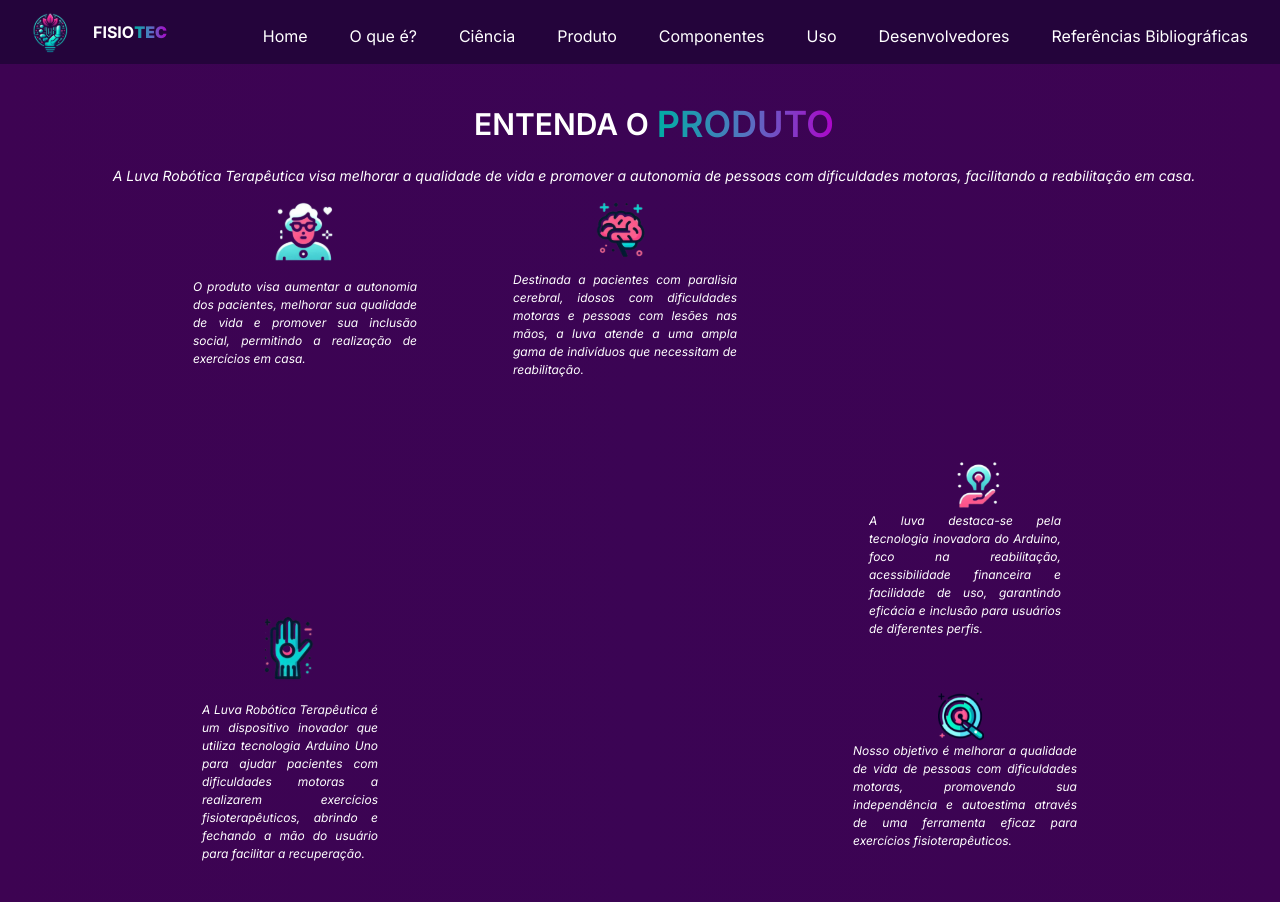
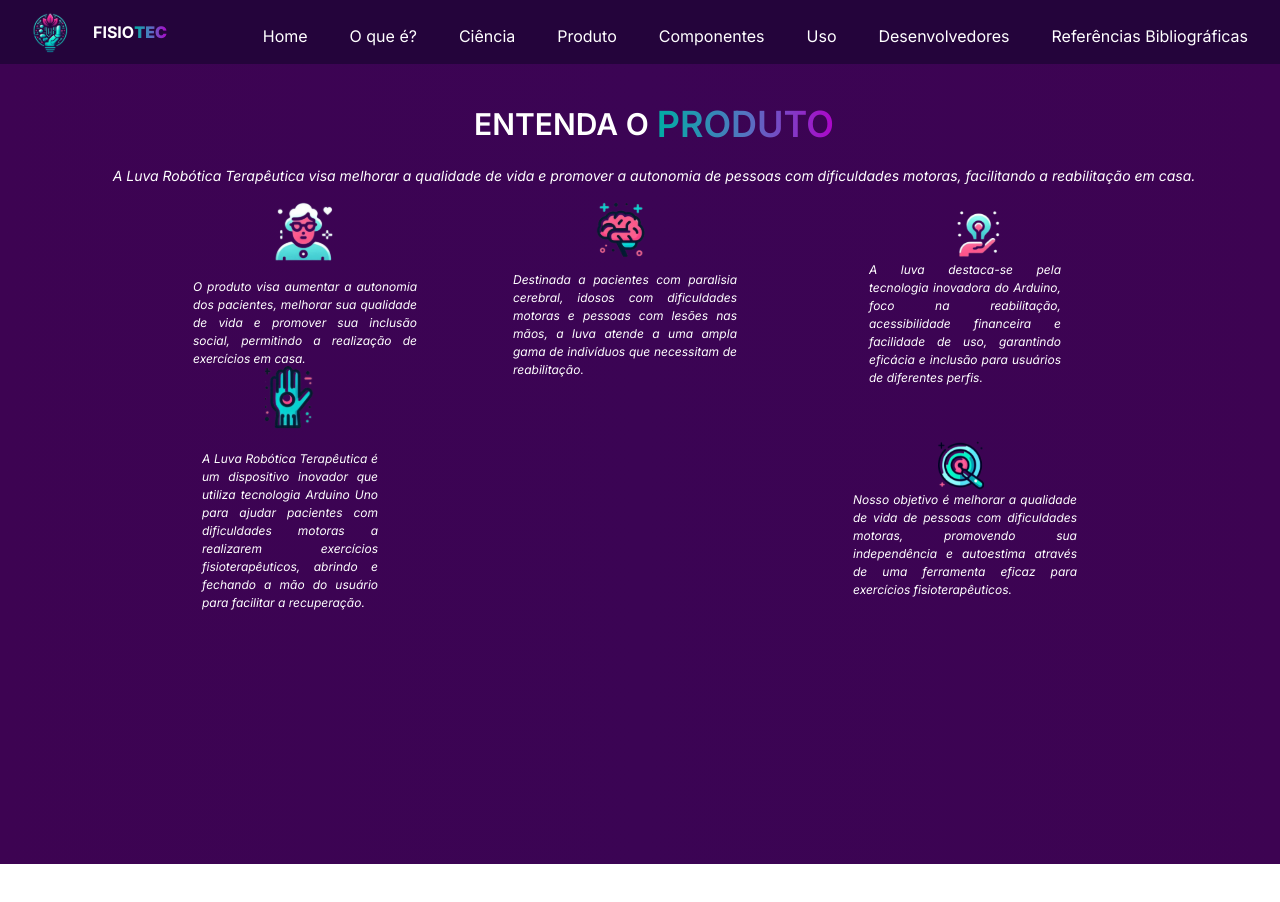
Before and after one commit to Nicolas07068/fisiotec-tcc, a React (Vite) app: page /produto in a window 1280 px wide. Shown: the top 902 px of the page. After the commit the page ends 864 px from the top, so only its background shows below. Built offline with nearby package versions, Linux system fonts and the light colour scheme.

Commit message:
nao aguento mais

```diff
--- a/src/pages/Produto.jsx
+++ b/src/pages/Produto.jsx
@@ -30,7 +30,7 @@ export default function Produto() {
                     </div>
 
                     </div>
-                    <div className='flex items-center justify-center  mt-10 text-white text-[12px] xl:flex-col xl:ml-[650px] xl:mt-0 xl:-mt-[251px] '>
+                    <div className='flex items-center justify-center  mt-10 text-white text-[12px] xl:flex-col xl:ml-[650px] xl:-mt-[251px] '>
                             <div>
                             <img src={MaoLampadaImg} alt="" className='xl:ml-20 ml-7'/>
                             <p className='xl:h-44 xl:w-48 w-32 xl:text-justify'><i>A luva destaca-se pela tecnologia inovadora do Arduino, foco na reabilitação, acessibilidade financeira e facilidade de uso, garantindo eficácia e inclusão para usuários de diferentes perfis.</i></p>
```
